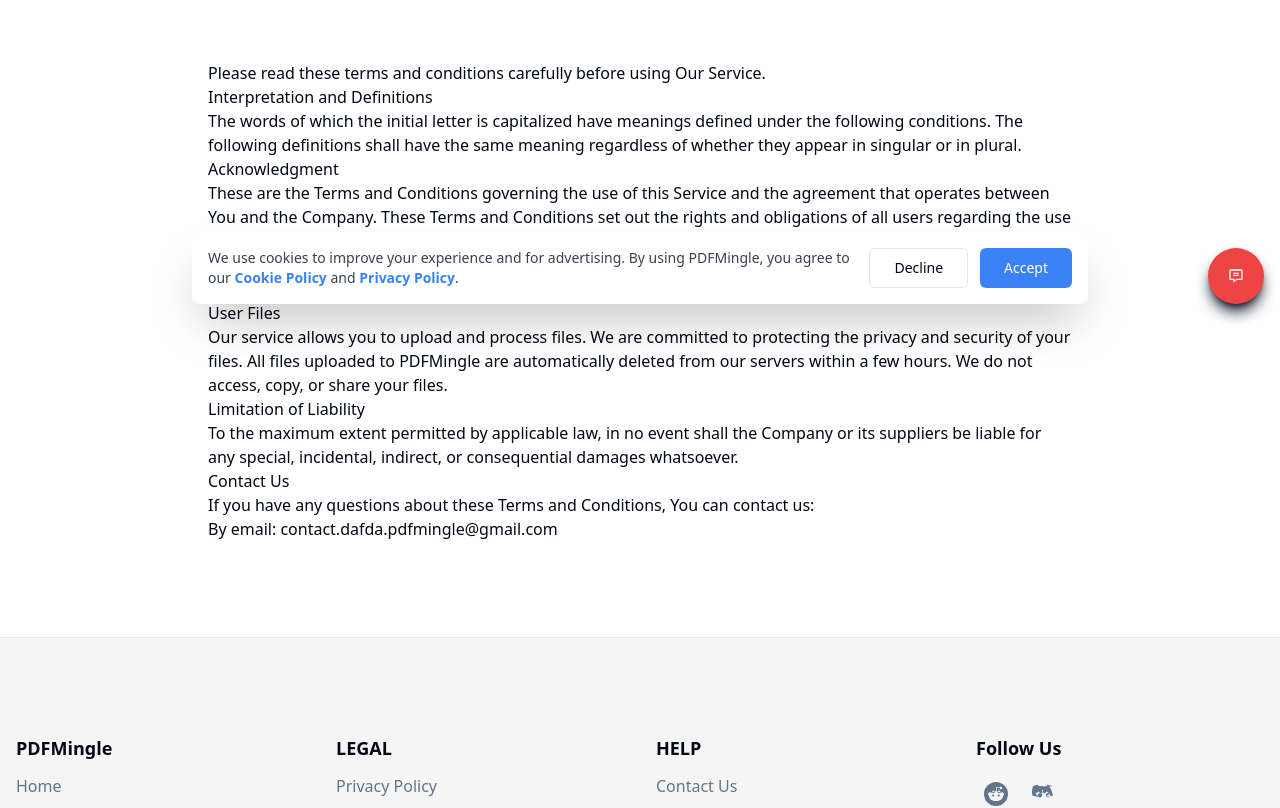
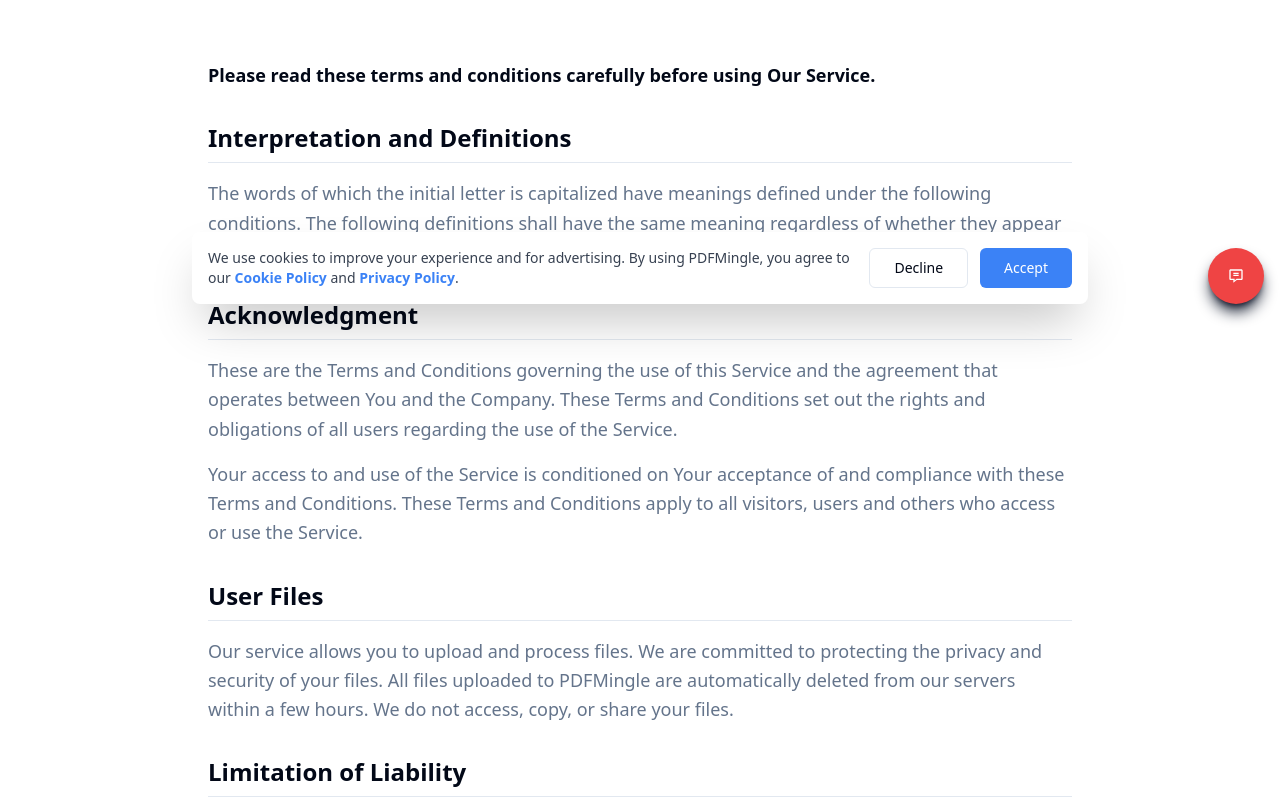
Before and after one commit to widhia-solanki/Pdfmingle, a Next.js app: page /terms in a window 1280 px wide. Shown: the part 480-1288 px from the top of the page. Built offline with nearby package versions, Linux system fonts and the light colour scheme.

Commit message:
Update terms.tsx

```diff
--- a/src/pages/terms.tsx
+++ b/src/pages/terms.tsx
@@ -24,27 +24,38 @@ const TermsPage = () => {
 
         <section className="py-16 md:py-24">
           <div className="container mx-auto px-4 max-w-4xl">
-            <div className="prose dark:prose-invert lg:prose-xl mx-auto">
-              <p>Please read these terms and conditions carefully before using Our Service.</p>
+            {/* THE FIX: Manually applying theme-aware text and spacing classes */}
+            <div className="space-y-8 text-lg text-muted-foreground leading-relaxed">
+              <p className="font-semibold text-foreground">Please read these terms and conditions carefully before using Our Service.</p>
 
-              <h2>Interpretation and Definitions</h2>
+              <div className="space-y-4">
+                <h2 className="text-2xl font-bold text-foreground border-b border-border pb-2">Interpretation and Definitions</h2>
                 <p>The words of which the initial letter is capitalized have meanings defined under the following conditions. The following definitions shall have the same meaning regardless of whether they appear in singular or in plural.</p>
+              </div>
 
-              <h2>Acknowledgment</h2>
+              <div className="space-y-4">
+                <h2 className="text-2xl font-bold text-foreground border-b border-border pb-2">Acknowledgment</h2>
                 <p>These are the Terms and Conditions governing the use of this Service and the agreement that operates between You and the Company. These Terms and Conditions set out the rights and obligations of all users regarding the use of the Service.</p>
                 <p>Your access to and use of the Service is conditioned on Your acceptance of and compliance with these Terms and Conditions. These Terms and Conditions apply to all visitors, users and others who access or use the Service.</p>
+              </div>
 
-              <h2>User Files</h2>
+              <div className="space-y-4">
+                <h2 className="text-2xl font-bold text-foreground border-b border-border pb-2">User Files</h2>
                 <p>Our service allows you to upload and process files. We are committed to protecting the privacy and security of your files. All files uploaded to PDFMingle are automatically deleted from our servers within a few hours. We do not access, copy, or share your files.</p>
+              </div>
 
-              <h2>Limitation of Liability</h2>
+              <div className="space-y-4">
+                <h2 className="text-2xl font-bold text-foreground border-b border-border pb-2">Limitation of Liability</h2>
                 <p>To the maximum extent permitted by applicable law, in no event shall the Company or its suppliers be liable for any special, incidental, indirect, or consequential damages whatsoever.</p>
+              </div>
 
-              <h2>Contact Us</h2>
+              <div className="space-y-4">
+                <h2 className="text-2xl font-bold text-foreground border-b border-border pb-2">Contact Us</h2>
                 <p>If you have any questions about these Terms and Conditions, You can contact us:</p>
-              <ul>
+                <ul className="list-disc list-inside pl-4">
                   <li>By email: contact.dafda.pdfmingle@gmail.com</li>
                 </ul>
+              </div>
             </div>
           </div>
         </section>
```
Lines whose indentation alone changed are shown as unchanged.
